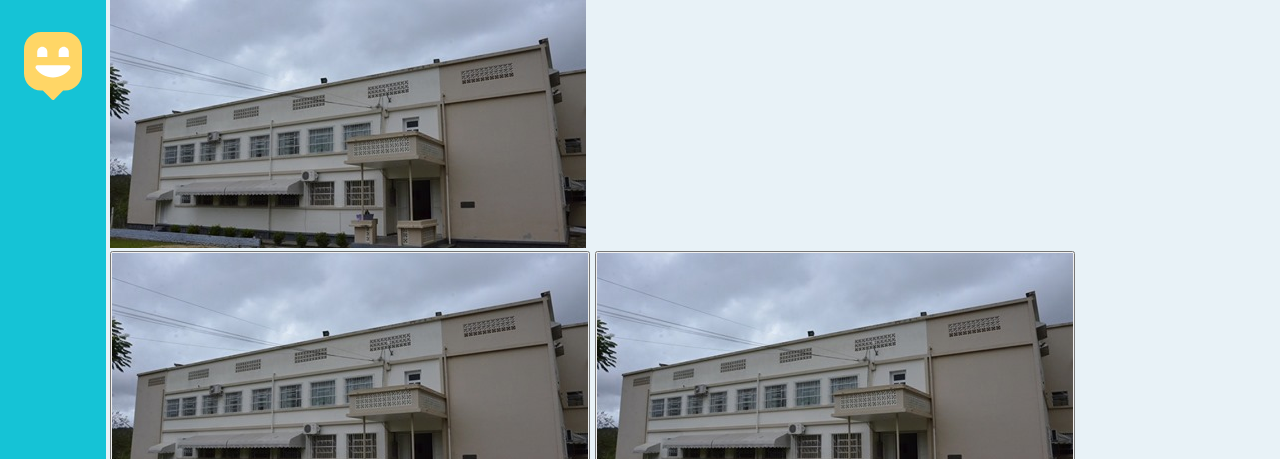
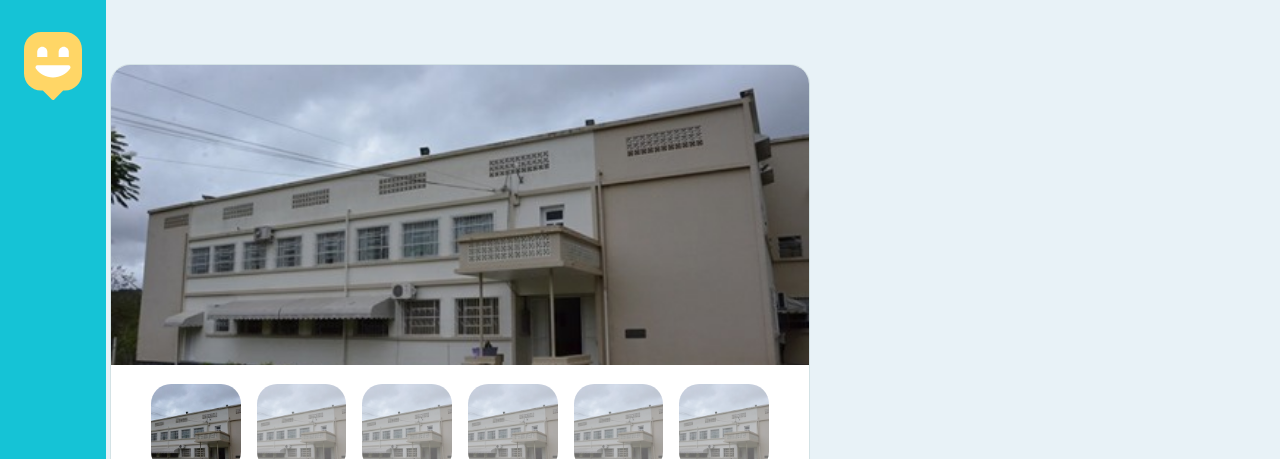
Before and after one commit to DinobergueViana/nlw3, a plain HTML site: page orphanage.html in a window 1280 px wide. Shown: the top 459 px of the page. Drawn offline with nearby package versions, Linux system fonts and the light colour scheme; a script that the page names is missing.

Commit message:
estilizando as imagens na pagina orphanage

```diff
--- a/orphanage.html
+++ b/orphanage.html
@@ -40,10 +40,6 @@
 
                     <div class="images">
                         <button class="active" type="button">
-                            <img src="./public/images/home.jpg" alt="Lar das meninas">
-                        </button>
-
-                        <button type="button">
                             <img src="./public/images/home.jpg" alt="Lar das meninas">
                         </button>
 
--- a/public/css/page-orphanage.css
+++ b/public/css/page-orphanage.css
@@ -39,4 +39,54 @@ aside.sidebar footer button:hover {
     padding-left: 110px;
 }
 
-/* detalhes do main */
+/* detalhes do main: imagens */
+
+.orphanage-details {
+    width: 70rem;
+    margin: 6.4rem auto;
+    background: white;
+    border: 1px solid #d3e2e5;
+
+    border-radius: 2rem;
+
+    overflow: hidden;
+}
+
+.orphanage-details > img {
+    width: 100%;
+    height: 30rem;
+    object-fit: cover;
+}
+
+.images {
+    display: grid;
+    grid-template-columns: repeat(6, 1fr);
+    column-gap: 1.6rem;
+    margin: 16px 40px 0;
+}
+
+.images button {
+    border: 0;
+    background: none;
+
+    height: 8.8rem;
+    cursor: pointer;
+    border-radius: 2rem;
+
+    overflow: hidden;
+
+    opacity: 0.6;
+
+    transition: opacidy 0.2ms;
+}
+
+.images button:hover,
+.images button.active {
+    opacity: 1;
+}
+
+.images button img {
+    width: 100%;
+    height: 8.8rem;
+    object-fit: cover;
+}
```
